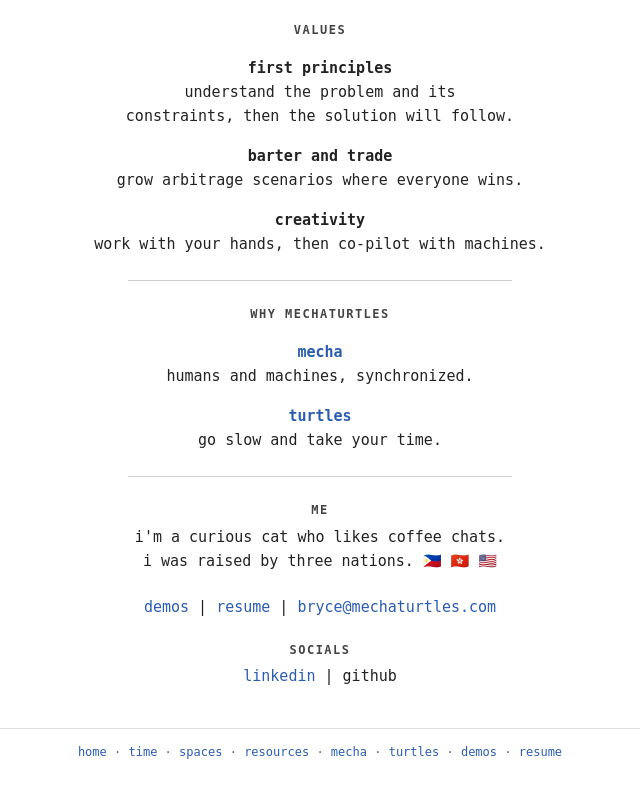
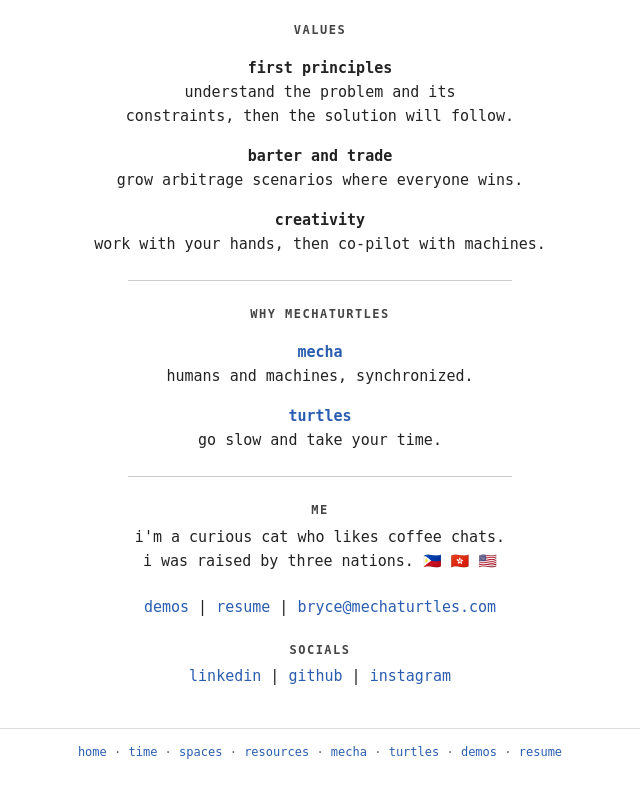
Before and after one commit to mechaturtles/mechaturtles.github.io, a website: page src/index.html in a window 1280 px wide. Shown: the part 528-1326 px from the top of the page, without its empty margins (320-960 px from the left). Drawn offline with Linux system fonts and the light colour scheme.

Commit message:
Link GitHub and add Instagram to socials

```diff
--- a/src/index.html
+++ b/src/index.html
@@ -55,7 +55,7 @@
     <div class="sec"><span class="nb"><a href="https://mechaturtles.com/demos/">demos</a> | <a href="/resume/">resume</a> |</span> <a href="mailto:bryce@mechaturtles.com">bryce@mechaturtles.com</a></div>
     <div class="sec">
       <div class="lbl">SOCIALS</div>
-      <a href="https://linkedin.com/in/beerice" target="_blank" rel="noopener noreferrer">linkedin</a> | <!-- TODO: no github profile URL in this repo -->github
+      <a href="https://linkedin.com/in/beerice" target="_blank" rel="noopener noreferrer">linkedin</a> | <a href="https://github.com/mechaturtles" target="_blank" rel="noopener noreferrer">github</a> | <a href="https://instagram.com/mechaturtles" target="_blank" rel="noopener noreferrer">instagram</a>
     </div>
     <footer>
       <nav aria-label="site">
```
